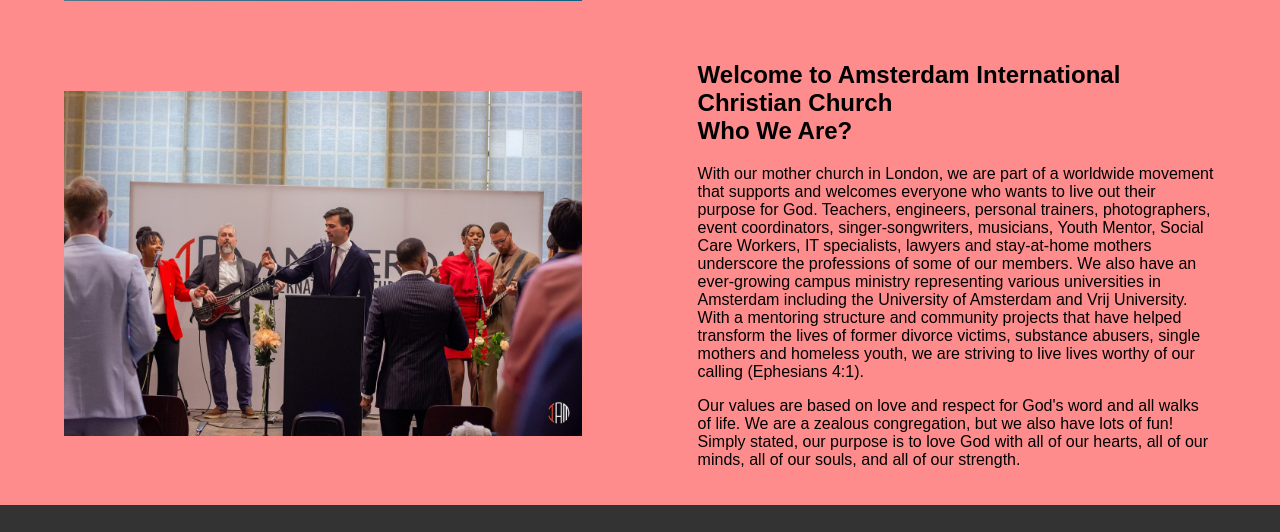
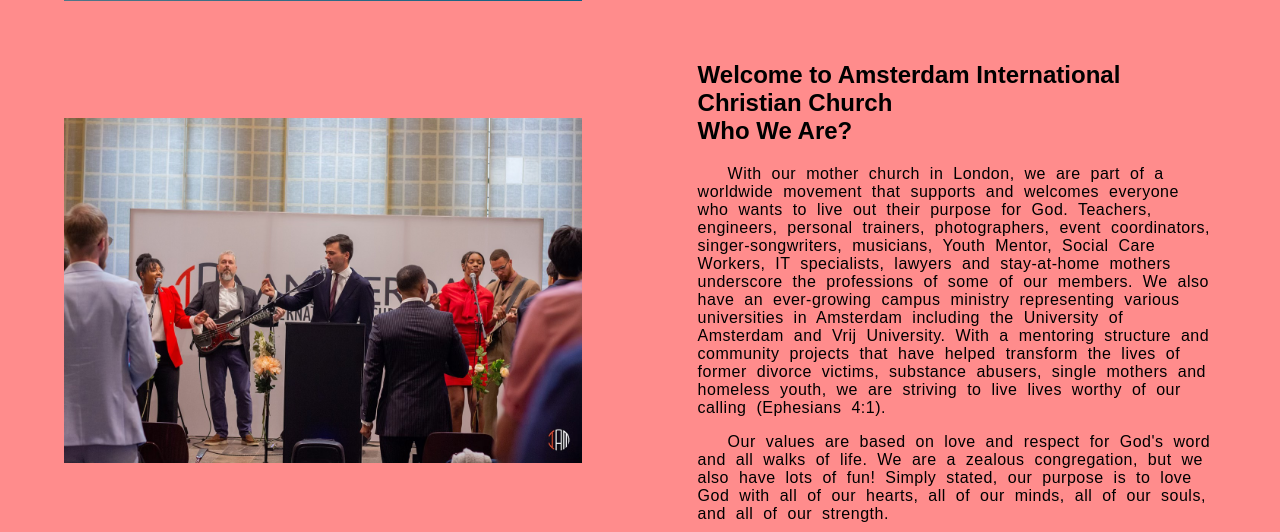
Before and after one commit to dkuteda/dkuteda.github.io, a plain HTML site: page index.html in a window 1280 px wide. Shown: the part 1619-2151 px from the top of the page. Drawn offline with Linux system fonts and the light colour scheme.

Commit message:
paragraph

```diff
--- a/css/design3.css
+++ b/css/design3.css
@@ -74,7 +74,12 @@
 }
 p {
   color: #000000;
+  word-spacing: 5px;
+  text-indent: 30px;
+  line-height: 18px;
+  letter-spacing: 0.5px;
 }
+
 footer p {
   color: #ffffff;
 }
@@ -169,7 +174,7 @@
   color: inherit;
 }
 
-
+/* Phone design */
 @media (max-width: 768px) {
   header {
       flex-direction: column;
```
